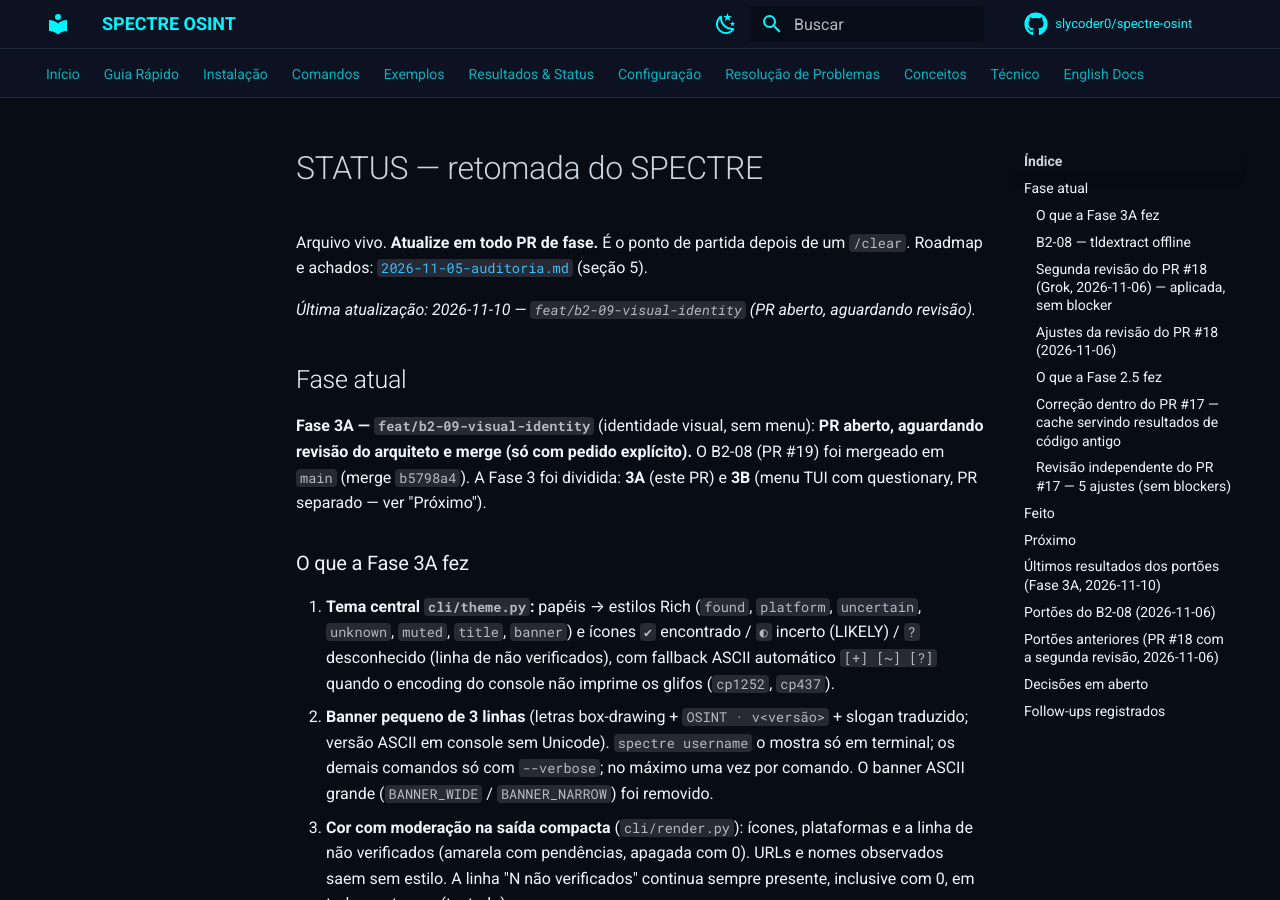
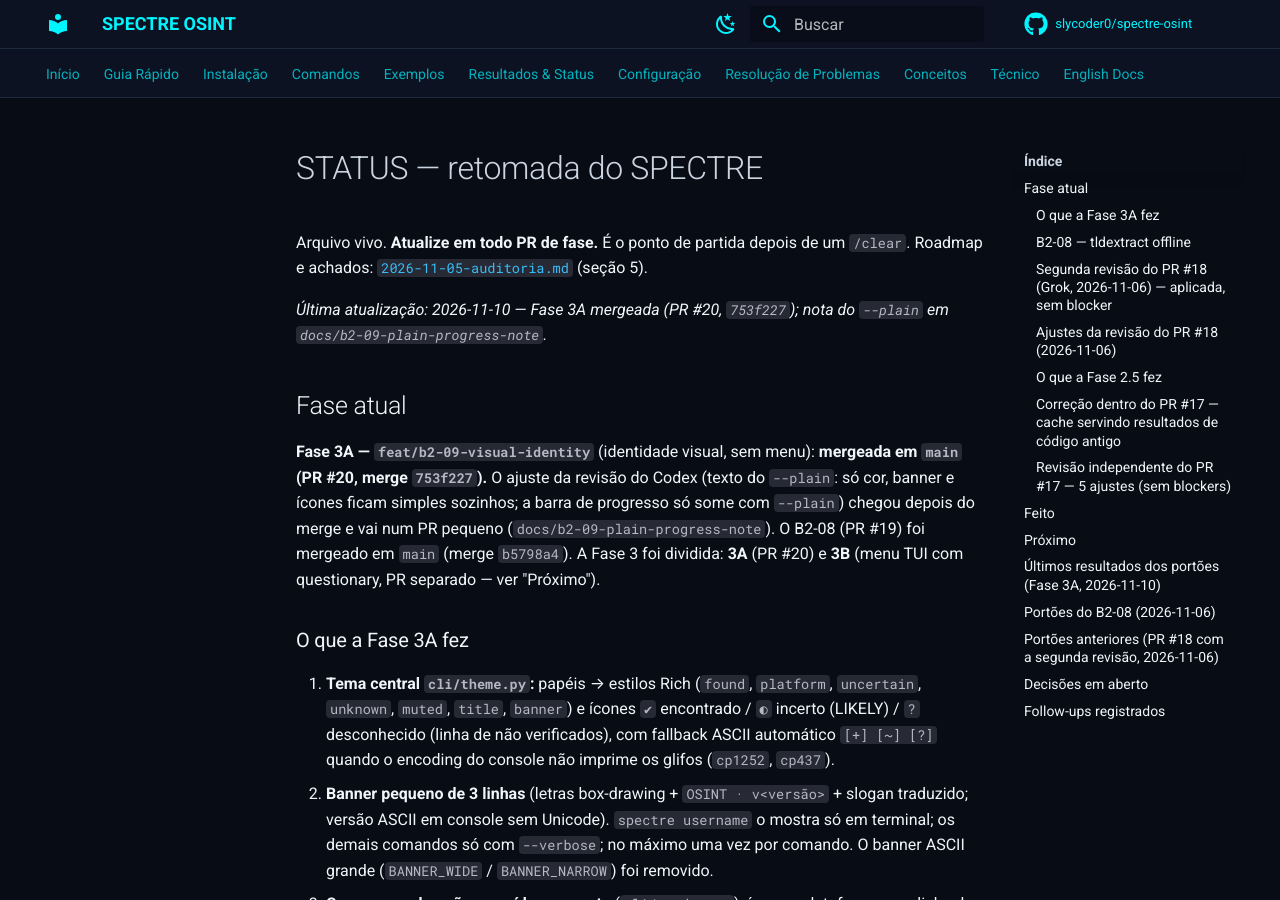
Before and after one commit to slycoder0/spectre-osint, an MkDocs documentation site: the page built from docs/audit/STATUS.md, in a window 1280 px wide and 900 px high. Built offline with MkDocs 1.6.1 and Material for MkDocs 9.7.7, drawn with Linux system fonts in a browser that asks for light colours; comment, search, counter and statistics services are not loaded; some of the changed text lies outside the part shown.

Commit message:
docs(status): record PR #20 merge (753f227) and the follow-up note PR (B2-09)
Co-Authored-By: Claude Opus 5.5 <noreply@anthropic.com>

```diff
--- a/docs/audit/STATUS.md
+++ b/docs/audit/STATUS.md
@@ -3,13 +3,15 @@
 Arquivo vivo. **Atualize em todo PR de fase.** É o ponto de partida depois de um `/clear`.
 Roadmap e achados: [`2026-11-05-auditoria.md`](2026-11-05-auditoria.md) (seção 5).
 
-_Última atualização: 2026-11-10 — `feat/b2-09-visual-identity` (PR aberto, aguardando revisão)._
+_Última atualização: 2026-11-10 — Fase 3A mergeada (PR #20, `753f227`); nota do `--plain` em `docs/b2-09-plain-progress-note`._
 
 ## Fase atual
 
-**Fase 3A — `feat/b2-09-visual-identity`** (identidade visual, sem menu): **PR aberto,
-aguardando revisão do arquiteto e merge (só com pedido explícito).** O B2-08 (PR #19) foi
-mergeado em `main` (merge `b5798a4`). A Fase 3 foi dividida: **3A** (este PR) e **3B** (menu
+**Fase 3A — `feat/b2-09-visual-identity`** (identidade visual, sem menu): **mergeada em
+`main` (PR #20, merge `753f227`).** O ajuste da revisão do Codex (texto do `--plain`: só cor,
+banner e ícones ficam simples sozinhos; a barra de progresso só some com `--plain`) chegou
+depois do merge e vai num PR pequeno (`docs/b2-09-plain-progress-note`). O B2-08 (PR #19) foi
+mergeado em `main` (merge `b5798a4`). A Fase 3 foi dividida: **3A** (PR #20) e **3B** (menu
 TUI com questionary, PR separado — ver "Próximo").
 
 ### O que a Fase 3A fez
@@ -199,7 +201,8 @@ Regressões em `tests/test_pr17_review_fixes.py` (todas falharam antes da corre
 | 2 | `feat/b2-06-presentation-i18n` | #17 | mergeado (`b2f8d89`) |
 | 2.5 | `fix/b2-07-logs-no-target-data` | #18 | mergeado (`be2d943`) |
 | — | `fix/b2-08-tldextract-offline` | #19 | mergeado (`b5798a4`) |
-| 3A | `feat/b2-09-visual-identity` | (este PR) | aberto, aguardando revisão |
+| 3A | `feat/b2-09-visual-identity` | #20 | mergeado (`753f227`) |
+| 3A | `docs/b2-09-plain-progress-note` (ajuste da revisão do #20) | — | aberto, aguardando merge |
 
 Fase 2, em poucas linhas (detalhes em `docs/technical/presentation.md` e `docs/technical/i18n.md`):
 
@@ -214,7 +217,7 @@ Fase 2, em poucas linhas (detalhes em `docs/technical/presentation.md` e `docs/t
 
 ## Próximo
 
-1. Revisão do arquiteto e merge do PR da Fase 3A (só com pedido explícito).
+1. Merge do PR pequeno `docs/b2-09-plain-progress-note` (só com pedido explícito).
 2. **Fase 3B — menu TUI (questionary)**: `spectre` sem argumentos abre o menu sobre a mesma
    camada `services/`, as mesmas views e o mesmo tema (`cli/theme.py`); tela de
    Configurações grava o idioma com `core.i18n.save_language()`; mensagens de erro do menu
```
